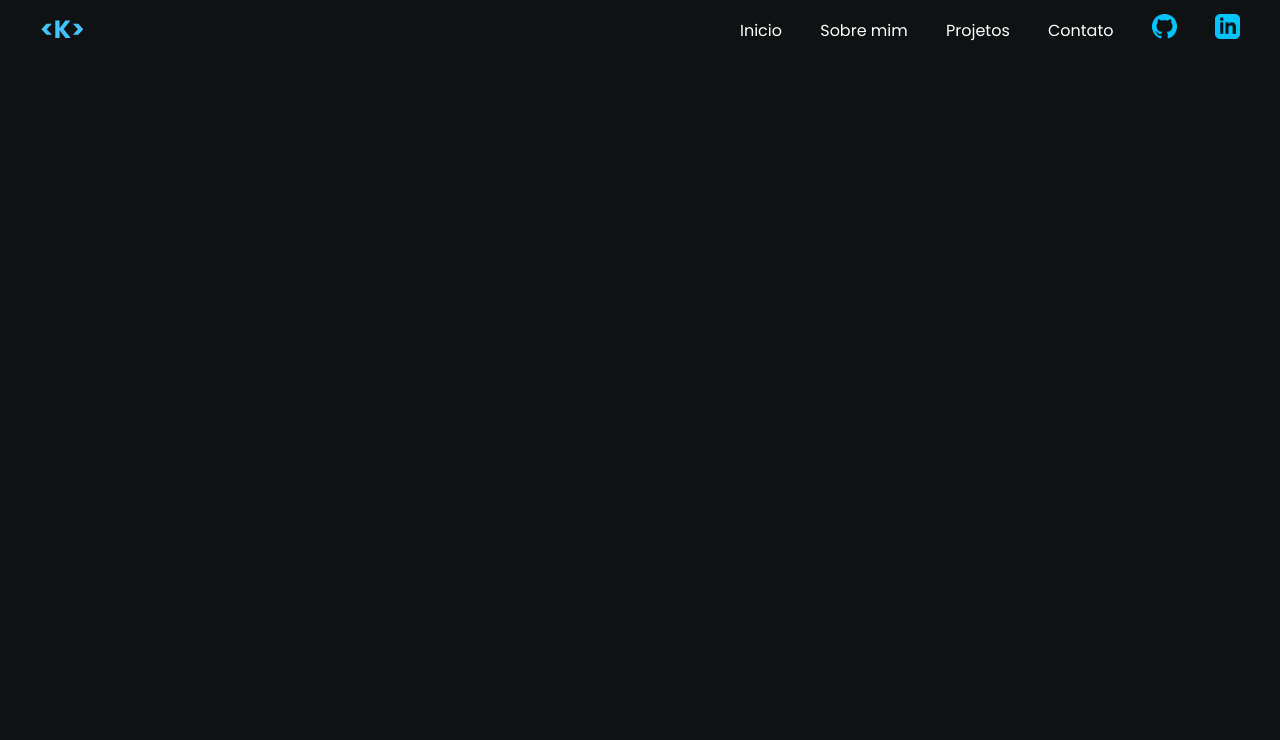
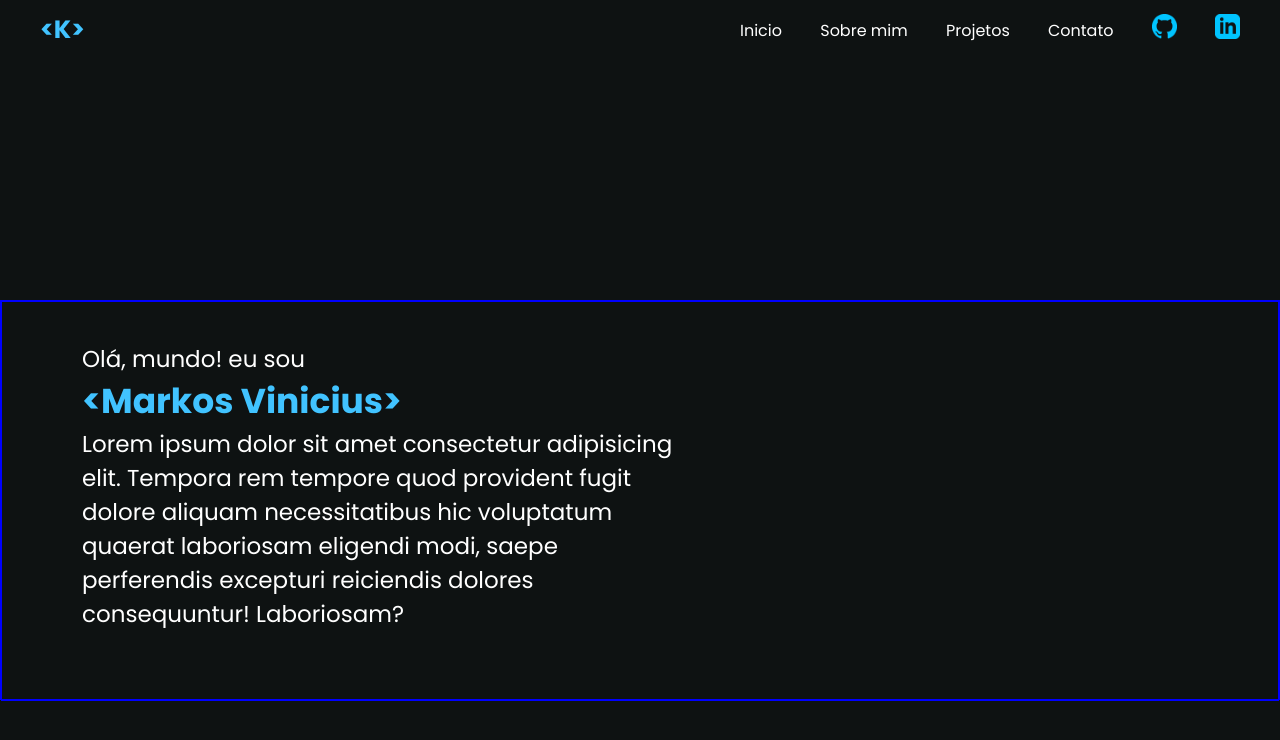
Before and after one commit to MarkosComK/MarkosComK.github.io, a plain HTML site: page index.html in a window 1280 px wide. Drawn offline with Linux system fonts and the light colour scheme.

Commit message:
Criando texto central

```diff
--- a/index.html
+++ b/index.html
@@ -27,5 +27,17 @@
             </div>
         </div>
     </header>
+    <section class="teste">
+            <div class="s1response">
+                <div class="s1container">
+                    <p>
+                        Olá, mundo! eu sou <h1><span>&lt;Markos Vinicius&gt;</span></h1>
+                    </p>
+                    <p>
+                        Lorem ipsum dolor sit amet consectetur adipisicing elit. Tempora rem tempore quod provident fugit dolore aliquam necessitatibus hic voluptatum quaerat laboriosam eligendi modi, saepe perferendis excepturi reiciendis dolores consequuntur! Laboriosam?
+                    </p>
+                </div>
+            </div>
+    </section>
 </body>
 </html>
--- a/style.css
+++ b/style.css
@@ -3,21 +3,24 @@
 *{
     margin: 0;
     padding: 0;
+    box-sizing: border-box;
     color: white;
     font-family: 'Poppins', sans-serif;
 }
 body{
     background-color: #0E1212;
 }
+
 header .logo h4{
     font-size: 25px;
     color: #41C3FF;
 }
-
 header .response{
+    position: fixed;
     width: 100%;
     display: flex;
     justify-content: center;
+    z-index: 1;
 }
 header .container{
     padding: 0px 40px 0px 40px;
@@ -44,4 +47,31 @@ header ul li a{
 }
 header ul li a:hover{
     color: #41C3FF;
+    transition: 0.7s;
 }
+section{
+    display: flex;
+    position: absolute;
+    top: 300px;
+    width: 100%;
+    height: 400px;
+    justify-content: center;
+    border: 1px solid blue;
+    z-index: 0;
+}
+.s1response{
+    display: flex;
+    padding: 0px 80px 0px 80px;
+    width: 1680px;
+    height: 400px;
+    border: 1px solid blue;
+}
+.s1container{
+    padding-top: 40px;
+    width: 600px;
+    text-align: left;
+    font-size: 23px;
+}
+.s1container span{
+    color: #41C3FF;
+}
```
Also changed, not shown: 1 other file.
